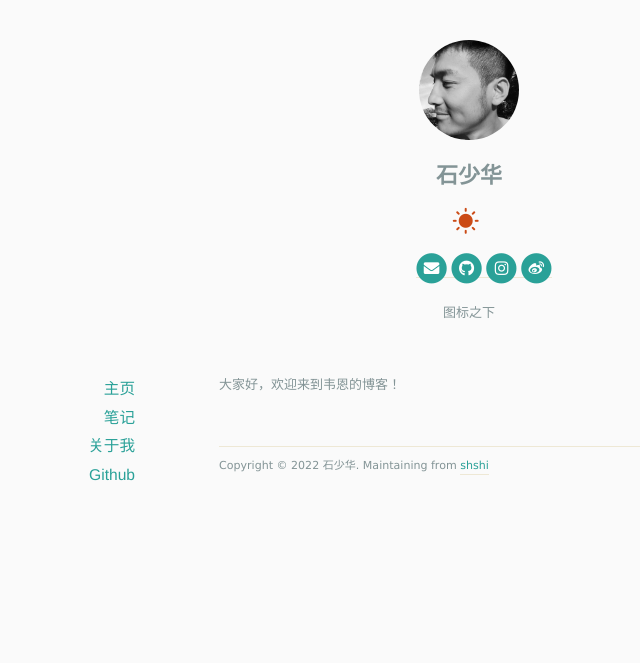
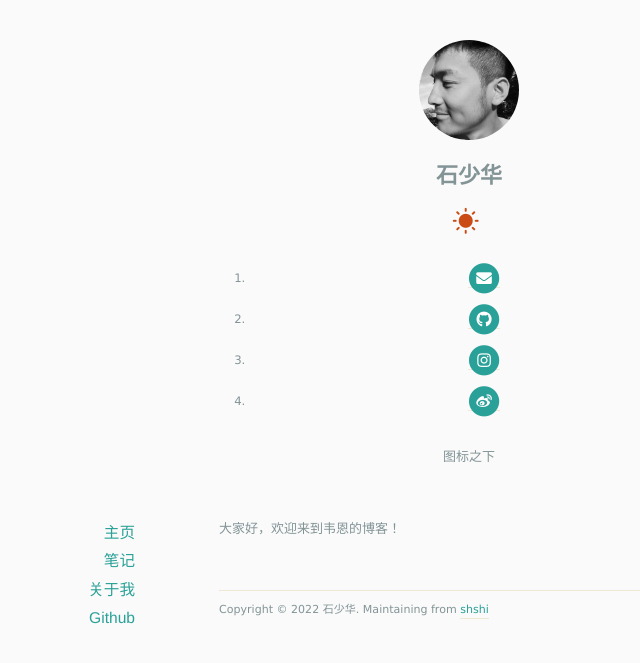
Before and after one commit to shshi/shishaohua.github.io, a Jekyll site: the page built from docs/index.html, in a window 1280 px wide. Shown: the top 663 px of the page, without its empty margins (171-811 px from the left). Built offline with Jekyll 4.4.1, drawn with Linux system fonts in a browser that asks for light colours; nearby versions of some CDN libraries; the list of posts is cut into pages by our own code.

Commit message:
Update style.css

```diff
--- a/docs/assets/css/style.css
+++ b/docs/assets/css/style.css
@@ -52,9 +52,6 @@ body {
   font-size: 0.9em;
 }
 
-.social-icons li{
-  display: inline;
-}
 
 
 a, a:active, a:visited {
```
